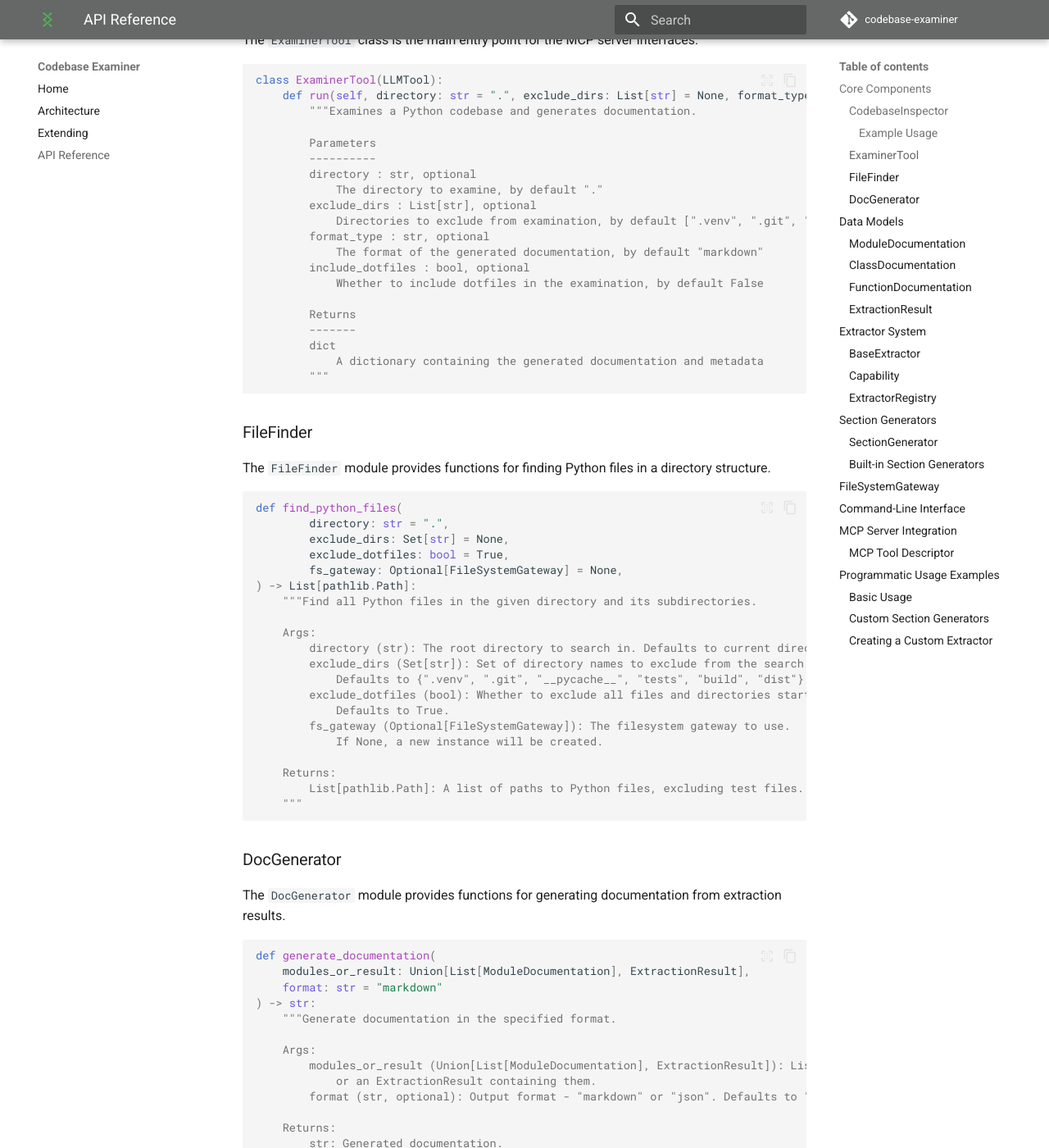
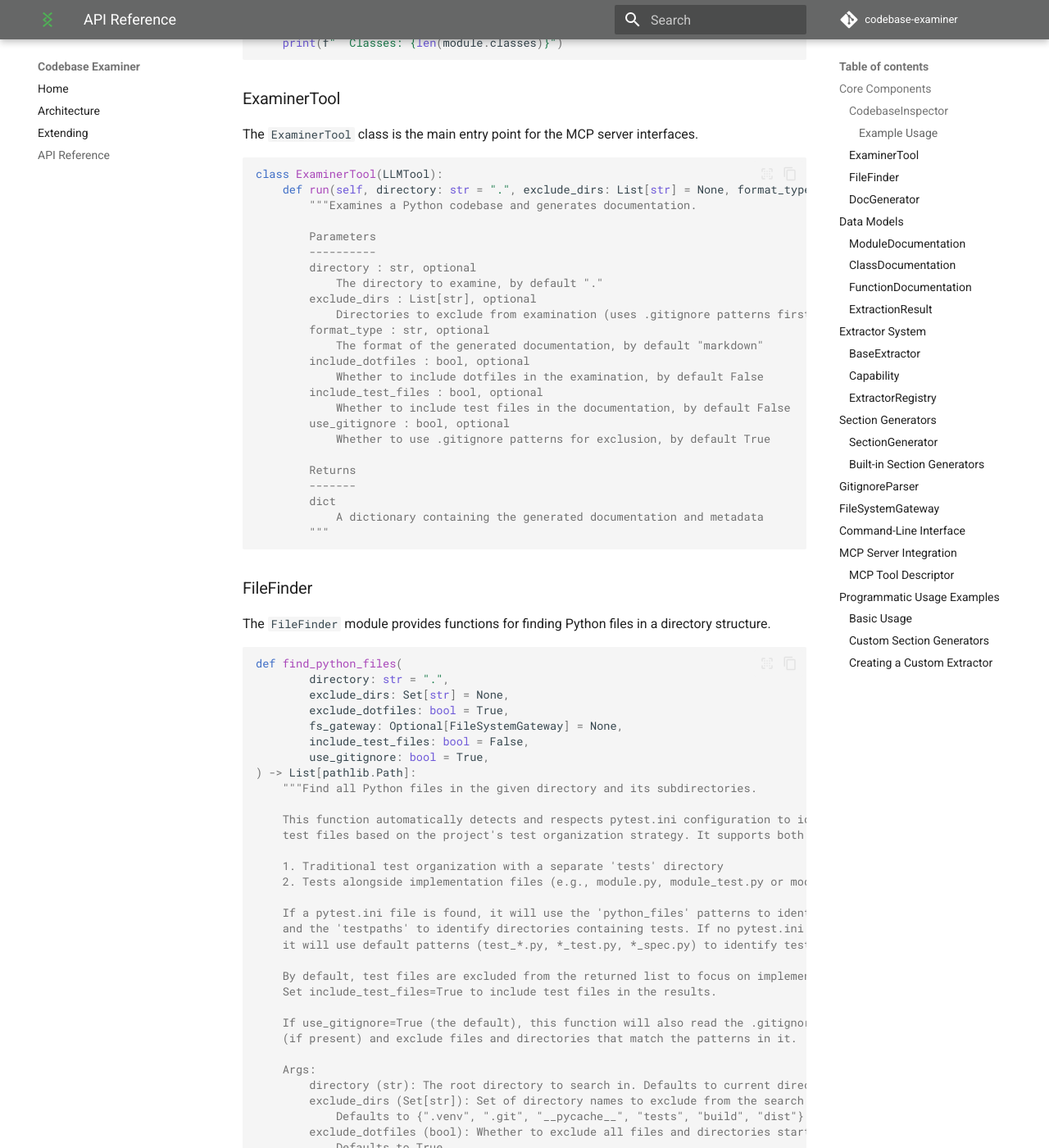
Before and after one commit to svetzal/codebase-examiner, an MkDocs documentation site: the page built from docs/api-reference.md, in a window 1280 px wide and 1400 px high, scrolled down 1642 px. Shown: the whole window at 82% size. Built offline with MkDocs 1.6.1 and Material for MkDocs 9.7.7, drawn with Linux system fonts in a browser that asks for light colours; comment, search, counter and statistics services are not loaded; some of the changed text lies outside the part shown.

Commit message:
Catching the docs up to code changes.

````diff
--- a/docs/api-reference.md
+++ b/docs/api-reference.md
@@ -23,7 +23,9 @@
             self,
             directory: str = ".",
             exclude_dirs: Set[str] = None,
-            exclude_dotfiles: bool = True
+            exclude_dotfiles: bool = True,
+            include_test_files: bool = False,
+            use_gitignore: bool = True
     ) -> ExtractionResult:
         """Inspect a directory and extract information from all relevant files.
 
@@ -31,6 +33,10 @@
             directory (str): The directory to inspect. Defaults to the current directory.
             exclude_dirs (Set[str]): Set of directory names to exclude.
             exclude_dotfiles (bool): Whether to exclude dotfiles. Defaults to True.
+            include_test_files (bool): Whether to include test files in the analysis.
+                Defaults to False.
+            use_gitignore (bool): Whether to use .gitignore patterns for exclusion.
+                Defaults to True.
 
         Returns:
             ExtractionResult: The combined results from all extractors
@@ -78,7 +84,7 @@
 
 ```python
 class ExaminerTool(LLMTool):
-    def run(self, directory: str = ".", exclude_dirs: List[str] = None, format_type: str = "markdown", include_dotfiles: bool = False) -> Dict[str, Any]:
+    def run(self, directory: str = ".", exclude_dirs: List[str] = None, format_type: str = "markdown", include_dotfiles: bool = False, include_test_files: bool = False, use_gitignore: bool = True) -> Dict[str, Any]:
         """Examines a Python codebase and generates documentation.
 
         Parameters
@@ -86,11 +92,15 @@
         directory : str, optional
             The directory to examine, by default "."
         exclude_dirs : List[str], optional
-            Directories to exclude from examination, by default [".venv", ".git", "__pycache__", "tests", "build", "dist"]
+            Directories to exclude from examination (uses .gitignore patterns first if present, then falls back to these directories), by default [".venv", ".git", "__pycache__", "tests", "build", "dist"]
         format_type : str, optional
             The format of the generated documentation, by default "markdown"
         include_dotfiles : bool, optional
             Whether to include dotfiles in the examination, by default False
+        include_test_files : bool, optional
+            Whether to include test files in the documentation, by default False
+        use_gitignore : bool, optional
+            Whether to use .gitignore patterns for exclusion, by default True
 
         Returns
         -------
@@ -109,8 +119,26 @@
         exclude_dirs: Set[str] = None,
         exclude_dotfiles: bool = True,
         fs_gateway: Optional[FileSystemGateway] = None,
+        include_test_files: bool = False,
+        use_gitignore: bool = True,
 ) -> List[pathlib.Path]:
     """Find all Python files in the given directory and its subdirectories.
+
+    This function automatically detects and respects pytest.ini configuration to identify
+    test files based on the project's test organization strategy. It supports both:
+
+    1. Traditional test organization with a separate 'tests' directory
+    2. Tests alongside implementation files (e.g., module.py, module_test.py or module_spec.py)
+
+    If a pytest.ini file is found, it will use the 'python_files' patterns to identify test files
+    and the 'testpaths' to identify directories containing tests. If no pytest.ini is found,
+    it will use default patterns (test_*.py, *_test.py, *_spec.py) to identify test files.
+
+    By default, test files are excluded from the returned list to focus on implementation files.
+    Set include_test_files=True to include test files in the results.
+
+    If use_gitignore=True (the default), this function will also read the .gitignore file
+    (if present) and exclude files and directories that match the patterns in it.
 
     Args:
         directory (str): The root directory to search in. Defaults to current directory.
@@ -120,9 +148,13 @@
             Defaults to True.
         fs_gateway (Optional[FileSystemGateway]): The filesystem gateway to use.
             If None, a new instance will be created.
+        include_test_files (bool): Whether to include test files in the results.
+            Defaults to False.
+        use_gitignore (bool): Whether to use .gitignore patterns for exclusion.
+            Defaults to True.
 
     Returns:
-        List[pathlib.Path]: A list of paths to Python files, excluding test files.
+        List[pathlib.Path]: A list of paths to Python files, optionally excluding test files.
     """
 ```
 
@@ -354,6 +386,49 @@
         """Generate the section content."""
 ```
 
+## GitignoreParser
+
+The `GitignoreParser` class is responsible for parsing .gitignore files and checking if paths match gitignore patterns.
+
+```python
+class GitignoreParser:
+    def __init__(self, fs_gateway=None):
+        """Initialize the GitignoreParser.
+
+        Args:
+            fs_gateway: The filesystem gateway to use for reading .gitignore files.
+                If None, the FileSystemGateway will be imported and instantiated.
+        """
+
+    def parse_gitignore(self, directory: pathlib.Path) -> List[str]:
+        """Parse .gitignore file in the given directory.
+
+        Args:
+            directory (pathlib.Path): The directory containing the .gitignore file.
+
+        Returns:
+            List[str]: A list of gitignore patterns.
+        """
+
+    def is_path_ignored(self, path: pathlib.Path, gitignore_patterns: List[str],
+                        base_dir: pathlib.Path, is_directory: bool = None,
+                        rel_path_str: str = None) -> bool:
+        """Check if a path should be ignored based on gitignore patterns.
+
+        Args:
+            path (pathlib.Path): The path to check.
+            gitignore_patterns (List[str]): List of gitignore patterns.
+            base_dir (pathlib.Path): The base directory for relative paths.
+            is_directory (bool, optional): Whether the path is a directory. If None,
+                the method will try to determine it using the filesystem gateway.
+            rel_path_str (str, optional): The relative path string to use for matching.
+                If None, it will be computed from path and base_dir.
+
+        Returns:
+            bool: True if the path should be ignored, False otherwise.
+        """
+```
+
 ## FileSystemGateway
 
 The `FileSystemGateway` provides an abstraction layer for file system operations.
@@ -445,7 +520,7 @@
                     "items": {
                         "type": "string"
                     },
-                    "description": "Directories to exclude from examination. Default is ['.venv', '.git', '__pycache__', 'tests', 'build', 'dist']."
+                    "description": "Directories to exclude from examination (uses .gitignore patterns first if present, then falls back to these directories). Default is ['.venv', '.git', '__pycache__', 'tests', 'build', 'dist']."
                 },
                 "format_type": {
                     "type": "string",
@@ -455,6 +530,14 @@
                 "include_dotfiles": {
                     "type": "boolean",
                     "description": "Whether to include dotfiles in the examination. Default is false."
+                },
+                "include_test_files": {
+                    "type": "boolean",
+                    "description": "Whether to include test files in the documentation. Default is false."
+                },
+                "use_gitignore": {
+                    "type": "boolean",
+                    "description": "Whether to use .gitignore patterns for exclusion. Default is true."
                 }
             },
             "required": []
@@ -478,7 +561,9 @@
 result = inspector.inspect_directory(
     directory="/path/to/project",
     exclude_dirs={".venv", "tests"},
-    exclude_dotfiles=True
+    exclude_dotfiles=True,
+    include_test_files=False,
+    use_gitignore=True  # This will respect .gitignore patterns in the project
 )
 
 # Generate markdown documentation
````
Also changed, not shown: CLAUDE.md (+1 -0 lines), README.md (+1 -0 lines), SPEC.md (+1 -0 lines), docs/index.md (+2 -0 lines).
